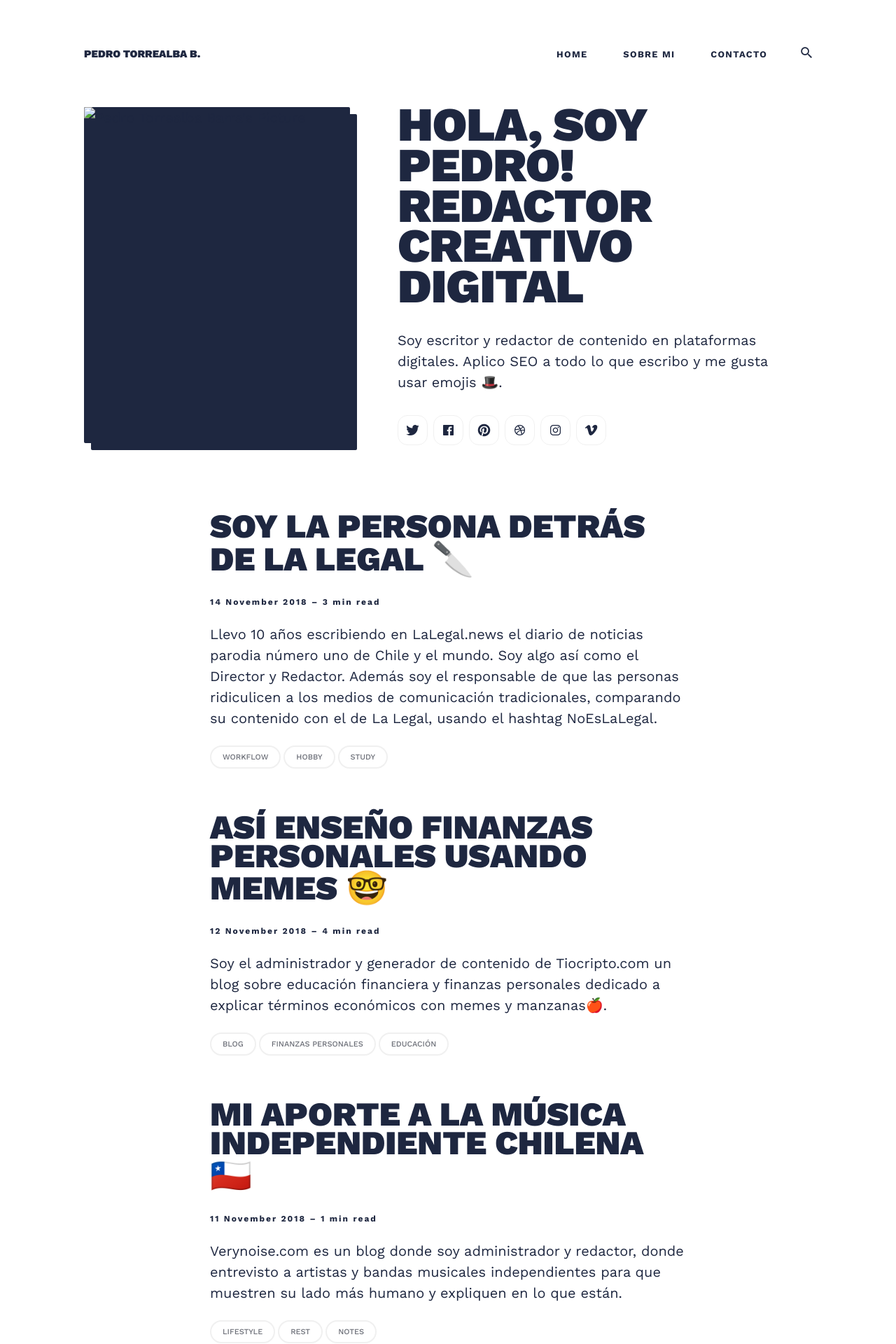
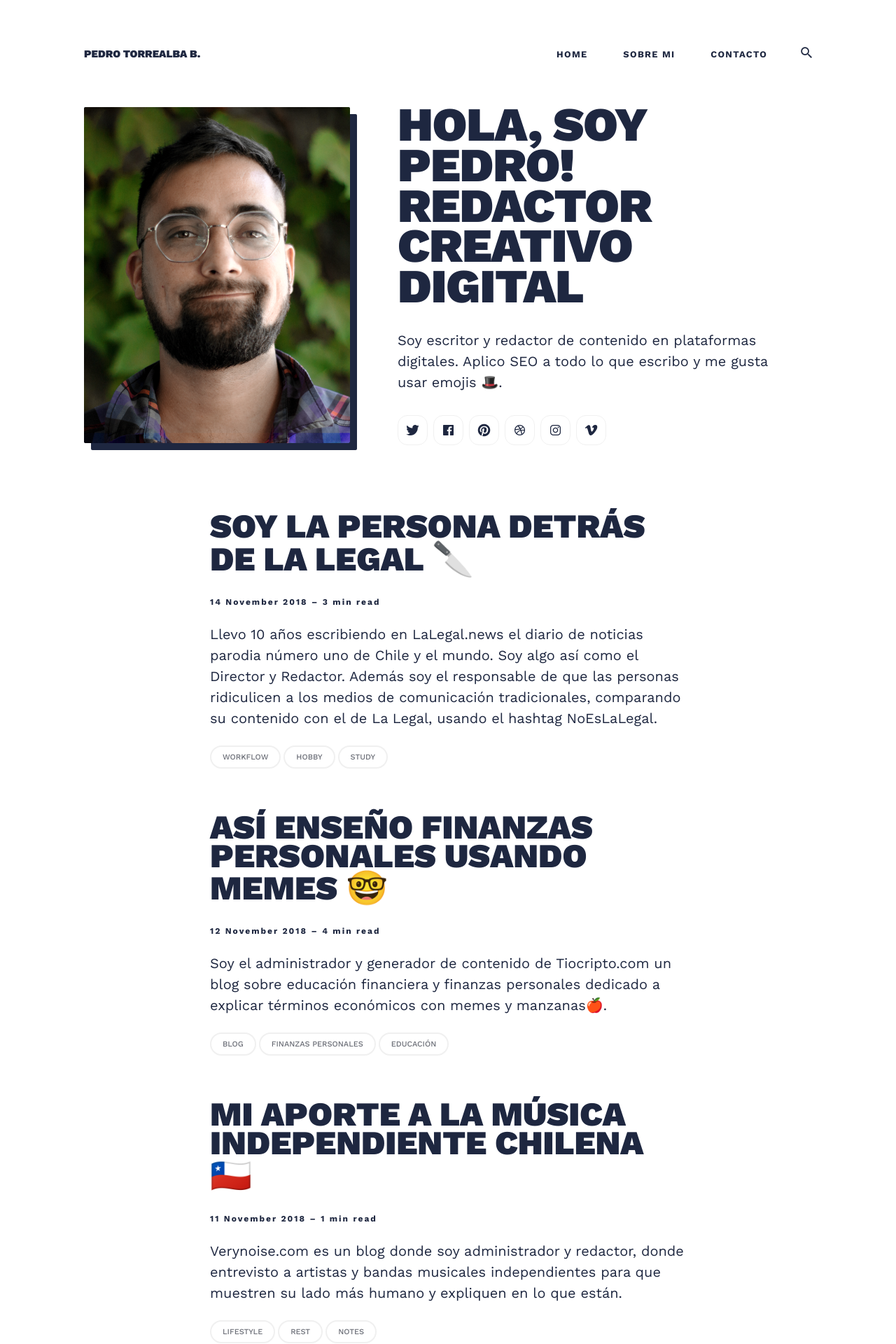
Before and after one commit to Robok3000/lawebdelpiter, a Jekyll site: the page built from index.html, in a window 1280 px wide. Shown: the top 1920 px of the page at 70% size. Built offline with Jekyll 4.4.1, drawn with Linux system fonts in a browser that asks for light colours; nearby versions of some CDN libraries; the list of posts is cut into pages by our own code.

Commit message:
Update _config.yml

```diff
--- a/_config.yml
+++ b/_config.yml
@@ -11,7 +11,7 @@ url: "https://robok3000.github.io" # the base hostname & protocol for your site,
 author:
   name: Pedro Torrealba Barra
   bio: Soy escritor y redactor de contenido en plataformas digitales. Aplico SEO a todo lo que escribo y me gusta usar emojis 🎩.
-  avatar: '{{site.baseurl}}/images/01.png'
+  avatar: 'https://robok3000.github.io/lawebdelpiter/images/01.png'
 
 social:
 - {icon: "ion-logo-twitter", label: Twitter, link: "https://twitter.com/robok"}
@@ -29,7 +29,7 @@ social:
 hero:
   hero__title: Hola, Soy Pedro! Redactor Creativo Digital
   hero__description: Soy escritor y redactor de contenido en plataformas digitales. Aplico SEO a todo lo que escribo y me gusta usar emojis 🎩.
-  hero__image: '{{site.baseurl}}/images/01.png'
+  hero__image: 'https://robok3000.github.io/lawebdelpiter/images/01.png'
 
 
 #-------------------------------
```
